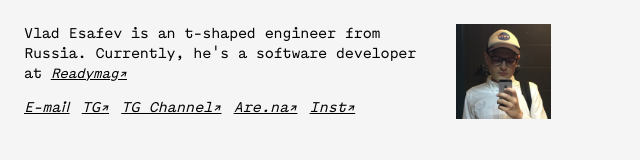
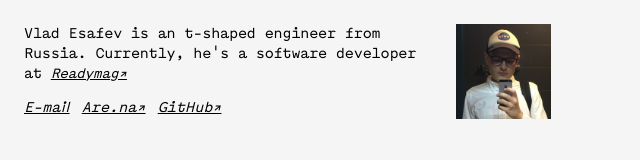
Before and after one commit to artmare/esafev.com, a plain HTML site: page index.html in a window 1280 px wide. Shown: the whole page, without its empty margins (0-640 px from the left). Drawn offline with Linux system fonts and the light colour scheme; files whose address does not match are found by name.

Commit message:
remove scum links

```diff
--- a/index.html
+++ b/index.html
@@ -14,10 +14,8 @@
             <p>Vlad Esafev is an t-shaped engineer from Russia. Currently, he's a software developer at <a target='_blank' rel='noopener noreferrer' href='https://readymag.com/'>Readymag↗</a></p>
             <div class='links'>
                 <a rel='noopener noreferrer' href='mailto:vlad@esafev.com'>E-mail</a>
-                <a rel='noopener noreferrer' target='_blank' href='https://t.me/aspesi'>TG↗</a>
-                <a rel='noopener noreferrer' target='_blank' href='https://t.me/t_shaped'>TG Channel↗</a>
                 <a rel='noopener noreferrer' target='_blank' href='https://www.are.na/vlad-esafev'>Are.na↗</a>
-                <a rel='noopener noreferrer' target='_blank' href='https://www.instagram.com/artmare'>Inst↗</a>
+                <a rel='noopener noreferrer' target='_blank' href='https://www.github.com/artmare'>GitHub↗</a>
             </div>
         </div>
         <div class='pic'>
```
